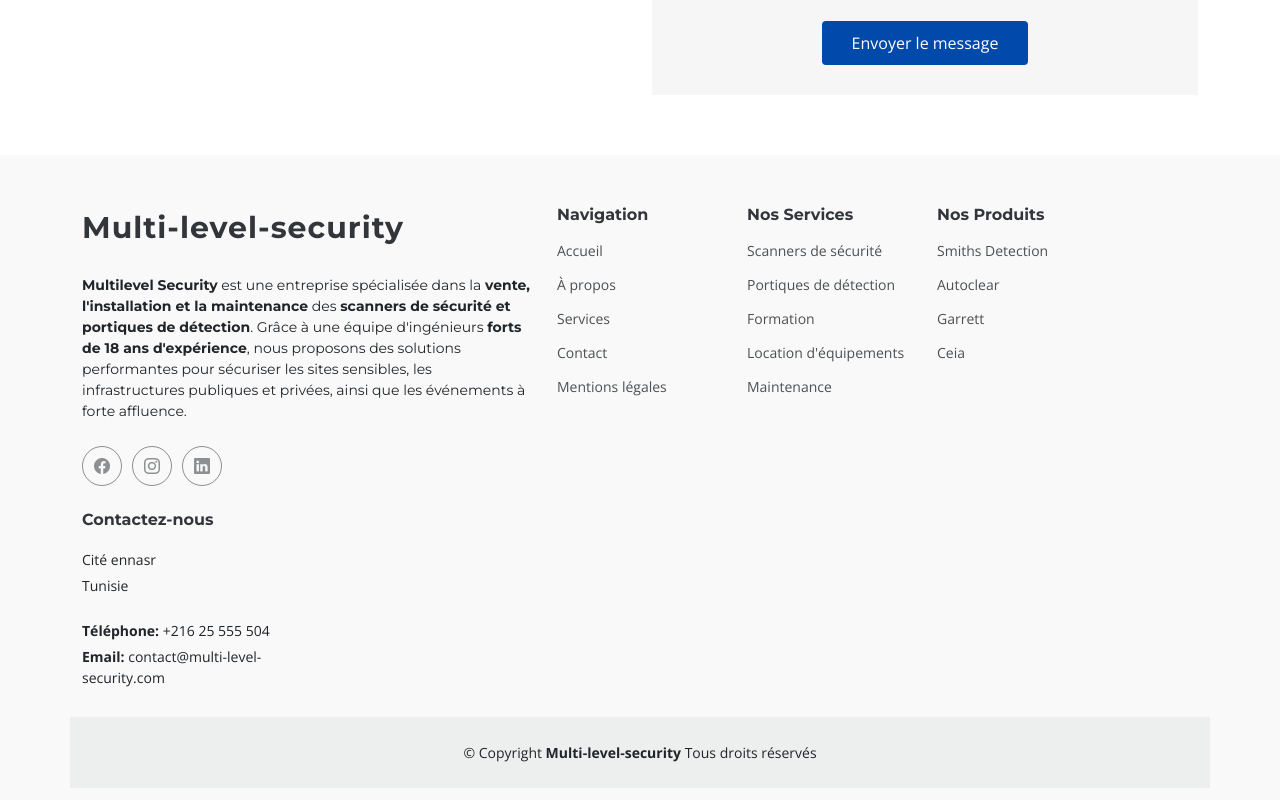
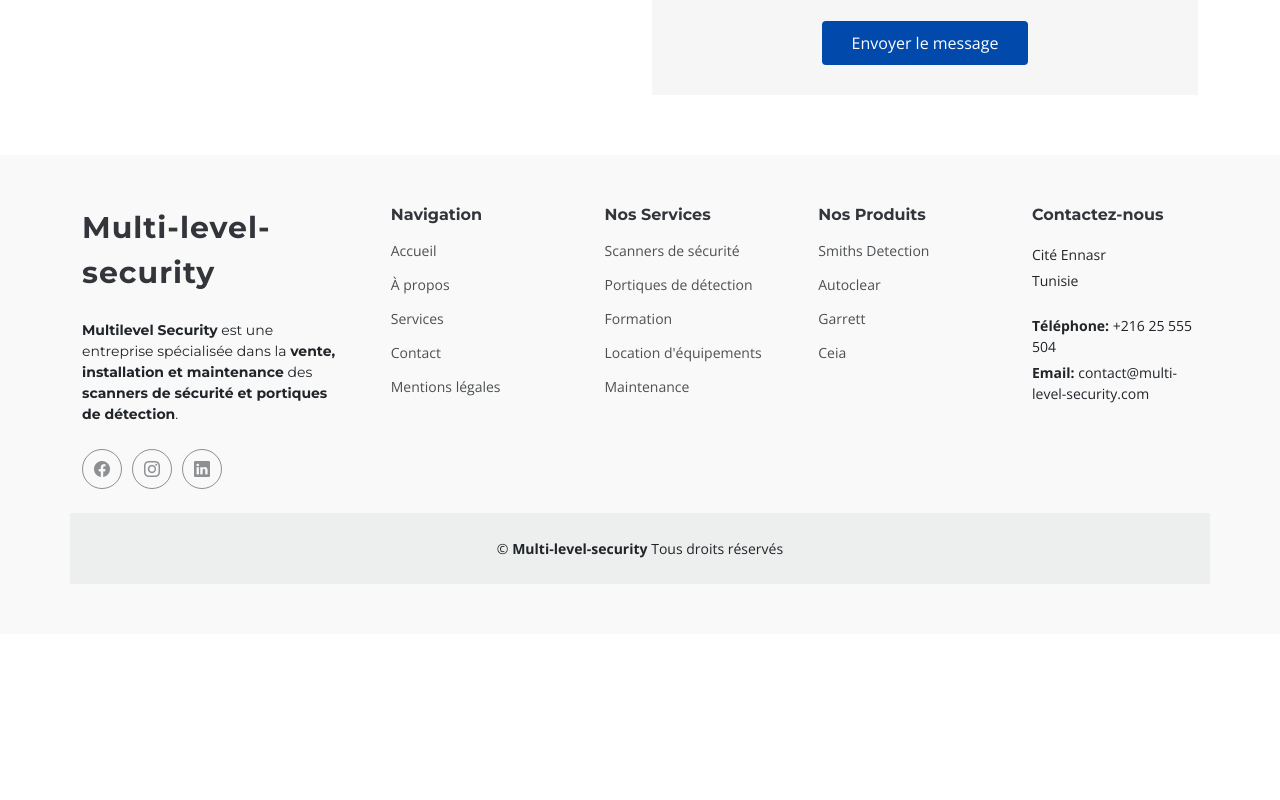
Before and after one commit to amirabourogaa/multi-level-security, a plain HTML site: page index.html in a window 1280 px wide. Shown: the part 5585-6385 px from the top of the page. After the commit the page ends 6219 px from the top, so only its background shows below. Drawn offline with nearby package versions, Linux system fonts and the light colour scheme.

Commit message:
Fix footer

```diff
--- a/index.html
+++ b/index.html
@@ -797,37 +797,25 @@
 
     <footer id="footer" class="footer position-relative light-background">
       <div class="container footer-top">
-        <div class="row gy-4">
-          <div class="col-lg-5 col-md-12 footer-about">
+        <div class="row d-flex justify-content-between flex-nowrap">
+          <div class="col-lg-3 col-md-3 footer-about">
             <a href="index.html" class="logo d-flex align-items-center">
               <span class="sitename">Multi-level-security</span>
             </a>
             <p>
               <strong>Multilevel Security</strong> est une entreprise
               spécialisée dans la
-              <strong>vente, l'installation et la maintenance</strong> des
+              <strong>vente, installation et maintenance</strong> des
               <strong>scanners de sécurité et portiques de détection</strong>.
-              Grâce à une équipe d'ingénieurs
-              <strong>forts de 18 ans d'expérience</strong>, nous proposons des
-              solutions performantes pour sécuriser les sites sensibles, les
-              infrastructures publiques et privées, ainsi que les événements à
-              forte affluence.
             </p>
             <div class="social-links d-flex mt-4">
-              <!-- <a href="#" aria-label="Twitter"><i class="bi bi-twitter-x"></i></a> -->
-              <a href="#" aria-label="Facebook"
-                ><i class="bi bi-facebook"></i
-              ></a>
-              <a href="#" aria-label="Instagram"
-                ><i class="bi bi-instagram"></i
-              ></a>
-              <a href="#" aria-label="LinkedIn"
-                ><i class="bi bi-linkedin"></i
-              ></a>
+              <a href="#" aria-label="Facebook"><i class="bi bi-facebook"></i></a>
+              <a href="#" aria-label="Instagram"><i class="bi bi-instagram"></i></a>
+              <a href="#" aria-label="LinkedIn"><i class="bi bi-linkedin"></i></a>
             </div>
           </div>
 
-          <div class="col-lg-2 col-6 footer-links">
+          <div class="col-lg-2 col-md-2 footer-links">
             <h4>Navigation</h4>
             <ul>
               <li><a href="#home">Accueil</a></li>
@@ -838,7 +826,7 @@
             </ul>
           </div>
 
-          <div class="col-lg-2 col-6 footer-links">
+          <div class="col-lg-2 col-md-2 footer-links">
             <h4>Nos Services</h4>
             <ul>
               <li><a href="#scanners">Scanners de sécurité</a></li>
@@ -848,7 +836,8 @@
               <li><a href="#maintenance">Maintenance</a></li>
             </ul>
           </div>
-          <div class="col-lg-2 col-6 footer-links">
+
+          <div class="col-lg-2 col-md-2 footer-links">
             <h4>Nos Produits</h4>
             <ul>
               <li><a href="#scanners">Smiths Detection</a></li>
@@ -858,13 +847,10 @@
             </ul>
           </div>
 
-          <div
-            class="col-lg-3 col-md-12 footer-contact text-center text-md-start"
-          >
+          <div class="col-lg-2 col-md-3 footer-contact text-center text-md-start">
             <h4>Contactez-nous</h4>
-            <p>Cité ennasr</p>
+            <p>Cité Ennasr</p>
             <p>Tunisie</p>
-
             <p class="mt-4">
               <strong>Téléphone:</strong> <span>+216 25 555 504</span>
             </p>
@@ -877,16 +863,10 @@
       </div>
 
       <div class="container copyright text-center mt-4">
-        <p>
-          © <span>Copyright</span>
-          <strong class="sitename">Multi-level-security</strong>
-          <span>Tous droits réservés</span>
-        </p>
-        <!-- <div class="credits">
-        <span>RCS Paris B 123 456 789 | SIRET 123 456 789 00001</span>
-      </div> -->
+        <p>© <strong class="sitename">Multi-level-security</strong> Tous droits réservés</p>
       </div>
     </footer>
+
     <!-- Scroll Top -->
     <a
       href="#"
```
